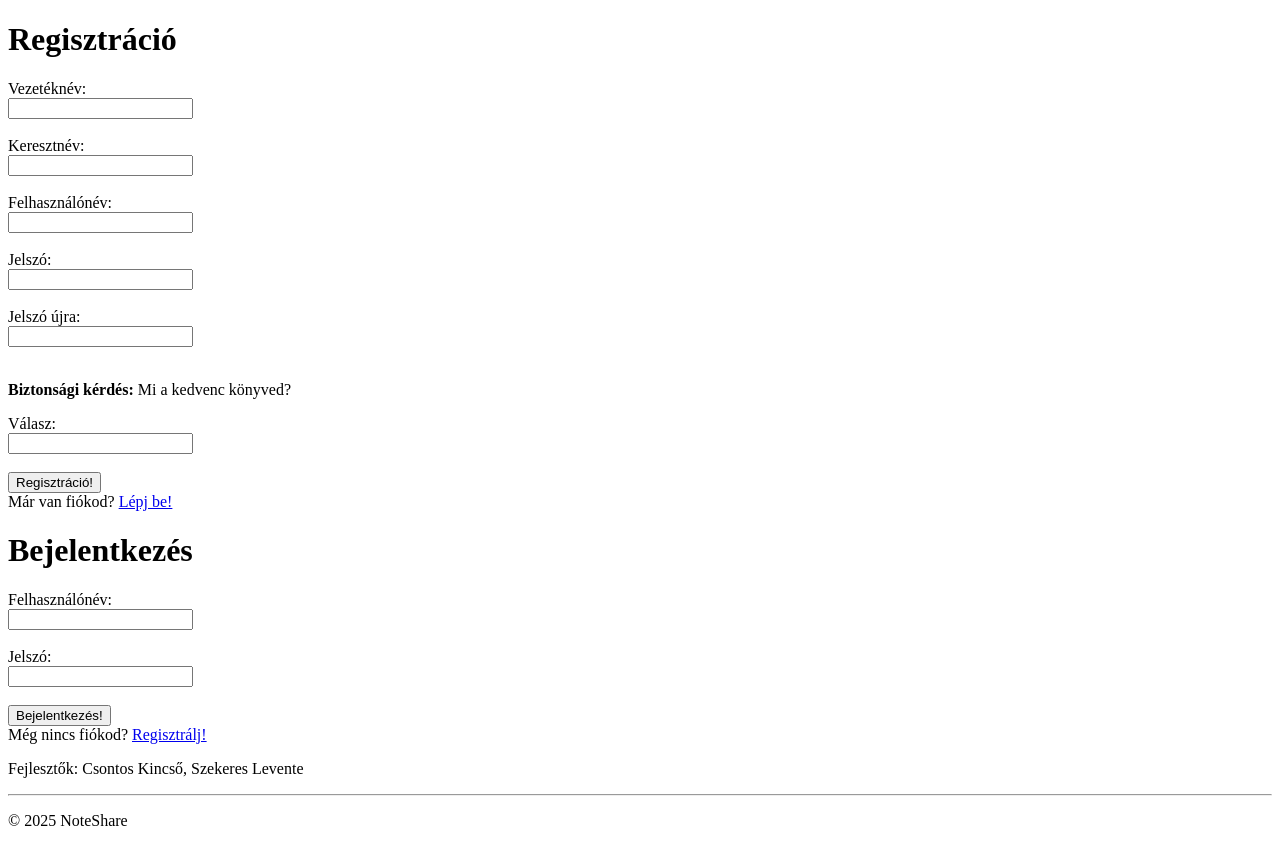
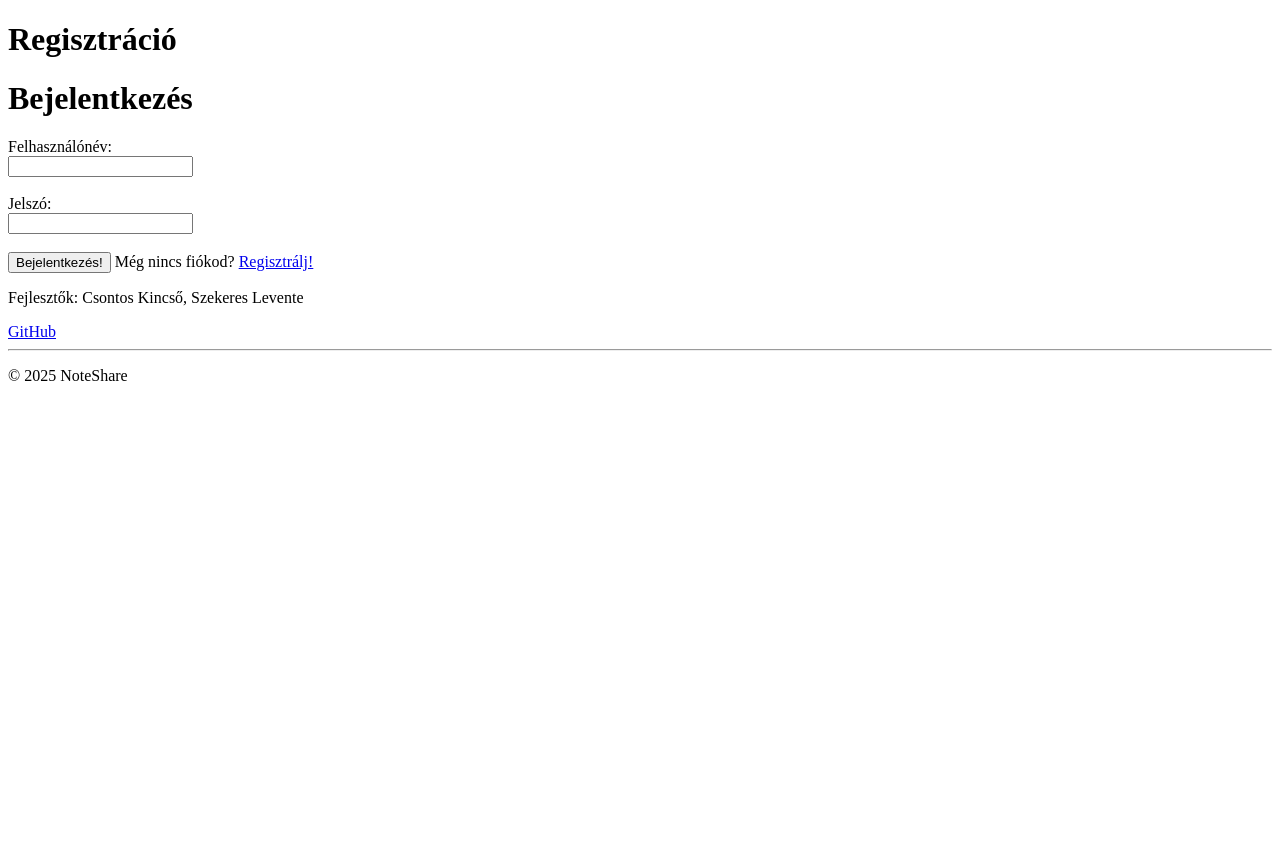
Before and after one commit to doomhyena/NoteShare-Dev, a PHP site: page /reglog.php in a window 1280 px wide. After the commit the page ends 381 px from the top, so only its background shows below. Run offline with PHP 8.4, Linux system fonts and the light colour scheme.

Commit message:
Fixed reglog and footer

```diff
--- a/forgotpass.php
+++ b/forgotpass.php
@@ -67,7 +67,7 @@
         ?>
         <footer>
             <p>Fejlesztők: Csontos Kincső, Szekeres Levente</p>
-            <GitHub: <a href="https://github.com/doomhyena/NoteShare"></a>
+            <a href="https://github.com/doomhyena/NoteShare">GitHub</a>
             <hr>
             <p>&copy; 2025 NoteShare</p>
         </footer>
--- a/notify.php
+++ b/notify.php
@@ -100,7 +100,7 @@
         ?>
         <footer>
             <p>Fejlesztők: Csontos Kincső, Szekeres Levente</p>
-            <GitHub: <a href="https://github.com/doomhyena/NoteShare"></a>
+            <a href="https://github.com/doomhyena/NoteShare">GitHub</a>
             <hr>
             <p>&copy; 2025 NoteShare</p>
         </footer>
--- a/profile.php
+++ b/profile.php
@@ -160,7 +160,7 @@
         ?>
         <footer>
             <p>Fejlesztők: Csontos Kincső, Szekeres Levente</p>
-            <GitHub: <a href="https://github.com/doomhyena/NoteShare"></a>
+            <a href="https://github.com/doomhyena/NoteShare">GitHub</a>
             <hr>
             <p>&copy; 2025 NoteShare</p>
         </footer>
--- a/reglog.php
+++ b/reglog.php
@@ -80,7 +80,7 @@
    </head>
    <body>
         <h1>Regisztráció</h1>
-        <form method="post">
+	    <form id="reg" style="display: none;" method="post">
             <label for="lastname">Vezetéknév:</label><br>
             <input type="text" name="lastname"><br><br>
             <label for="lastname">Keresztnév:</label><br>
@@ -96,20 +96,20 @@
             <label for="security_answer">Válasz:</label><br>
             <input type="text" name="security_answer"><br><br>
             <input type="submit" name="reg-btn" value="Regisztráció!">
+            <label>Már van fiókod? <a href="#" onclick="showForm('login')">Lépj be!</a></label>
         </form>
-		<label>Már van fiókod? <a href="#" onclick="showForm('login')">Lépj be!</a></label>
         <h1>Bejelentkezés</h1>
-        <form method="post">
+	    <form class="reglog" id="login" method="post">
             <label for="username">Felhasználónév:</label><br>
             <input type="text" name="username"><br><br>
             <label for="password">Jelszó:</label><br>
             <input type="password" name="password"><br><br>
             <input type="submit" name="login-btn" value="Bejelentkezés!">
+            <label>Még nincs fiókod? <a href="#" onclick="showForm('reg')">Regisztrálj!</a></label>
         </form>
-        <label>Még nincs fiókod? <a href="#" onclick="showForm('reg')">Regisztrálj!</a></label>
         <footer>
             <p>Fejlesztők: Csontos Kincső, Szekeres Levente</p>
-            <GitHub: <a href="https://github.com/doomhyena/NoteShare"></a>
+            <a href="https://github.com/doomhyena/NoteShare">GitHub</a>
             <hr>
             <p>&copy; 2025 NoteShare</p>
         </footer>
--- a/search.php
+++ b/search.php
@@ -55,7 +55,7 @@
         <div id="search"></div>
         <footer>
             <p>Fejlesztők: Csontos Kincső, Szekeres Levente</p>
-            <GitHub: <a href="https://github.com/doomhyena/NoteShare"></a>
+            <a href="https://github.com/doomhyena/NoteShare">GitHub</a>
             <hr>
             <p>&copy; 2025 NoteShare</p>
         </footer>
--- a/upload.php
+++ b/upload.php
@@ -103,7 +103,7 @@
         </form>
         <footer>
             <p>Fejlesztők: Csontos Kincső, Szekeres Levente</p>
-            <GitHub: <a href="https://github.com/doomhyena/NoteShare"></a>
+            <a href="https://github.com/doomhyena/NoteShare">GitHub</a>
             <hr>
             <p>&copy; 2025 NoteShare</p>
         </footer>
```
Also changed, not shown: assets/sql/noteshare.sql (+6 -6 lines), index.php (+5 -5 lines), messages.php (+4 -4 lines).
